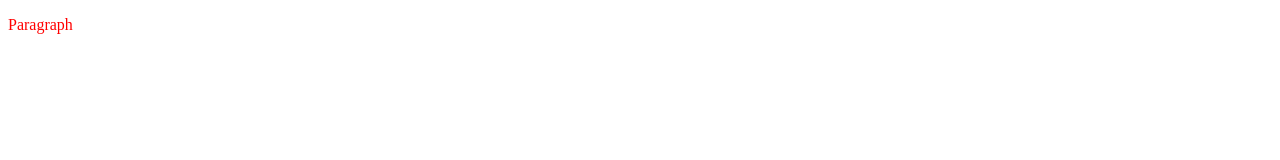
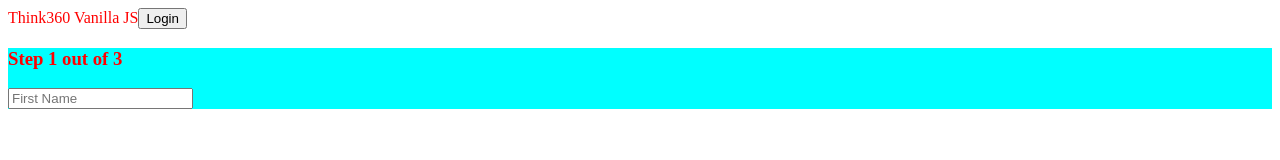
Before and after one commit to mihirjadhav04/Think360-JS, a plain HTML site: page index.html in a window 1280 px wide. Drawn offline with Linux system fonts and the light colour scheme.

Commit message:
Navbar and Step1 Half

```diff
--- a/main.js
+++ b/main.js
@@ -1,6 +1,8 @@
+// Connecting HTML
 document.title = "T360 Assignment"
+let root = document.getElementById("root");
 
-//Connecting CSS
+// Connecting CSS
 var link = document.createElement( "link" );
 link.href = "style.css";
 link.type = "text/css";
@@ -8,10 +10,52 @@ link.rel = "stylesheet";
 link.media = "screen,print";
 document.getElementsByTagName( "head" )[0].appendChild( link );
 
-//Connecting HTML
-let root = document.getElementById("root");
-let home = document.createElement("div");
-let p = document.createElement("p");
-p.innerHTML = "Paragraph";
-home.appendChild(p)
-root.appendChild(home)
+// Section 1: Creating Navbar
+let navbar = document.createElement("div");
+
+let logo = document.createElement("span");
+logo.classList.add("logo");
+logo.innerHTML = "Think360 Vanilla JS";
+
+let displayUserName = document.createElement("span");
+displayUserName.classList.add("displayUserName");
+//displayUserName.innerHTML = "Think360 Vanilla JS";
+
+let loginButton = document.createElement("button");
+loginButton.classList.add("loginButton");
+loginButton.innerHTML = "Login";
+
+//Adding Elements to Navbar
+navbar.appendChild(logo);
+navbar.appendChild(displayUserName);
+navbar.appendChild(loginButton);
+
+
+// Section 2: Creating Home Page
+let homePage = document.createElement("div");
+
+
+// Section 3: Creating Form 1
+let form1Div = document.createElement("div");
+form1Div.classList.add("form1Div");
+
+let form1Heading = document.createElement("h3")
+form1Heading.innerHTML = "Step 1 out of 3"
+
+let form1 = document.createElement("form");
+form1.setAttribute("method", "post");
+
+let firstName = document.createElement("input");
+firstName.setAttribute("type", "text");
+firstName.setAttribute("name", "FirstName");
+firstName.setAttribute("placeholder", "First Name");
+
+
+form1.appendChild(form1Heading);
+form1.appendChild(firstName);
+
+form1Div.appendChild(form1);
+
+// Adding Elements to Home Page
+root.appendChild(navbar);
+root.appendChild(form1Div);
--- a/style.css
+++ b/style.css
@@ -1,3 +1,7 @@
 body {
     color:red
 }
+
+.form1Div{
+    background-color: aqua;
+}
```
